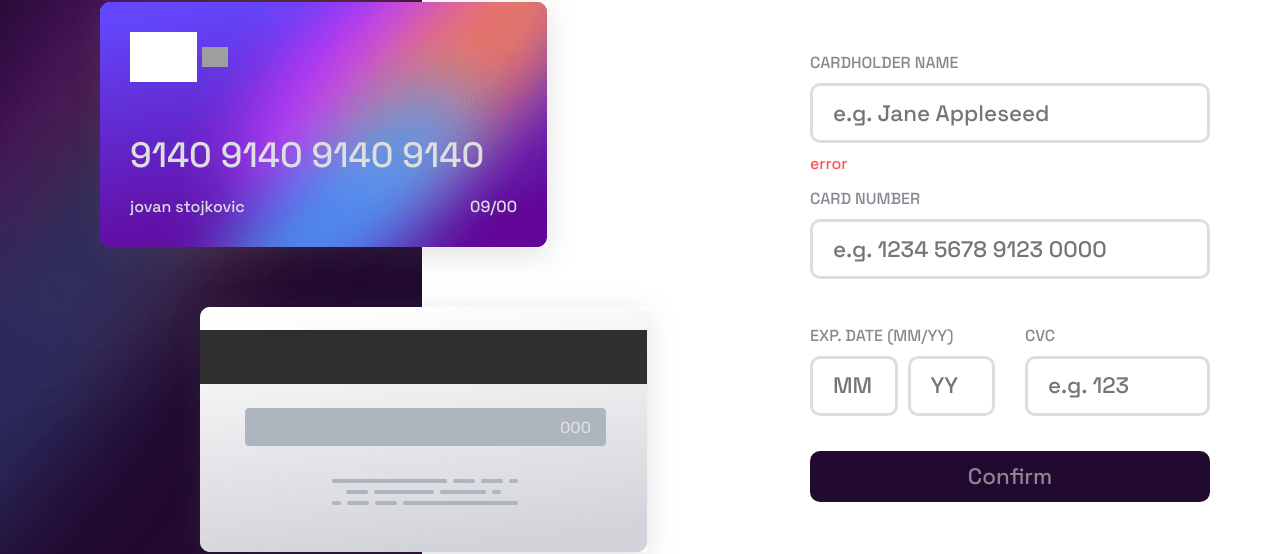
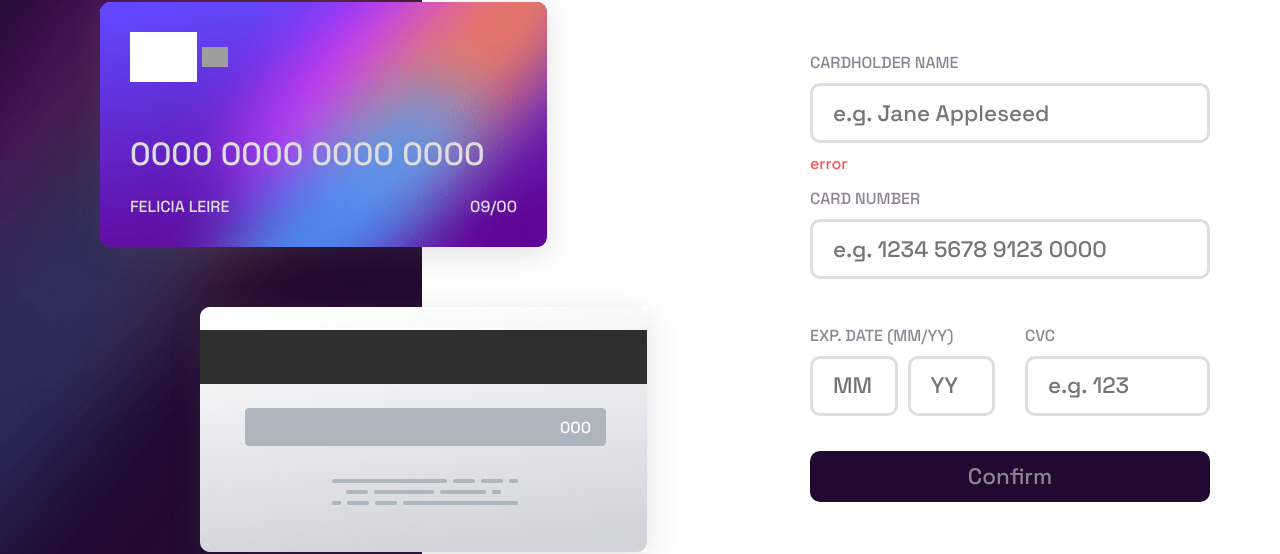
Before and after one commit to jovan-stojkovic/interactive-card-details-form-main, a plain HTML site: page index.html in a window 1280 px wide. Shown: the part 123-677 px from the top of the page. Drawn offline with Linux system fonts and the light colour scheme; grey boxes are pictures that could not be loaded.

```diff
--- a/index.html
+++ b/index.html
@@ -23,9 +23,9 @@
                 src="https://www.iconbolt.com/iconsets/bootstrap-icons/circle.svg"
               />
             </div>
-            <p id="card-number">9140 9140 9140 9140</p>
+            <p id="card-number">0000 0000 0000 0000</p>
             <div class="card-bottom">
-              <p id="card-name">jovan stojkovic</p>
+              <p id="card-name">FELICIA LEIRE</p>
               <div class="card-date">
                 <p id="mm-card">09</p>
                 <p>/</p>
@@ -34,7 +34,7 @@
             </div>
           </div>
           <div class="back-card card">
-            <p class="cvc-card">000</p>
+            <p id="cvc-card">000</p>
           </div>
         </div>
         <div class="form-container">
--- a/style.css
+++ b/style.css
@@ -83,7 +83,7 @@ main {
 }
 
 #card-number {
-  font-size: 2.2rem;
+  font-size: 2rem;
   margin-left: 30px;
 }
 
@@ -104,11 +104,11 @@ main {
   left: 200px;
 }
 
-.cvc-card {
+#cvc-card {
   position: absolute;
   left: 360px;
   top: 110px;
-  color: var(--Light-grayish-violet);
+  color: var(--White);
 }
 
 form {
```
